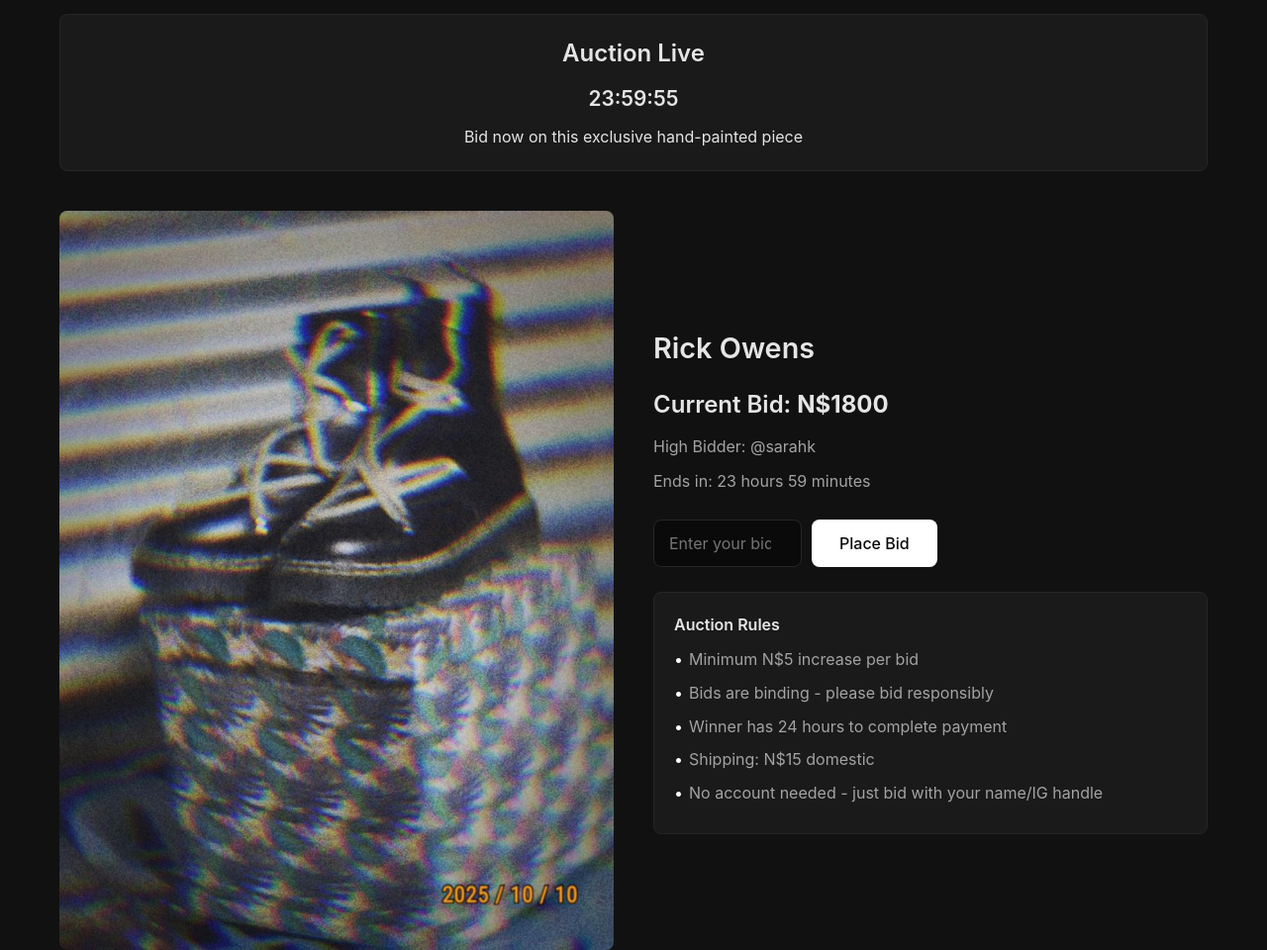
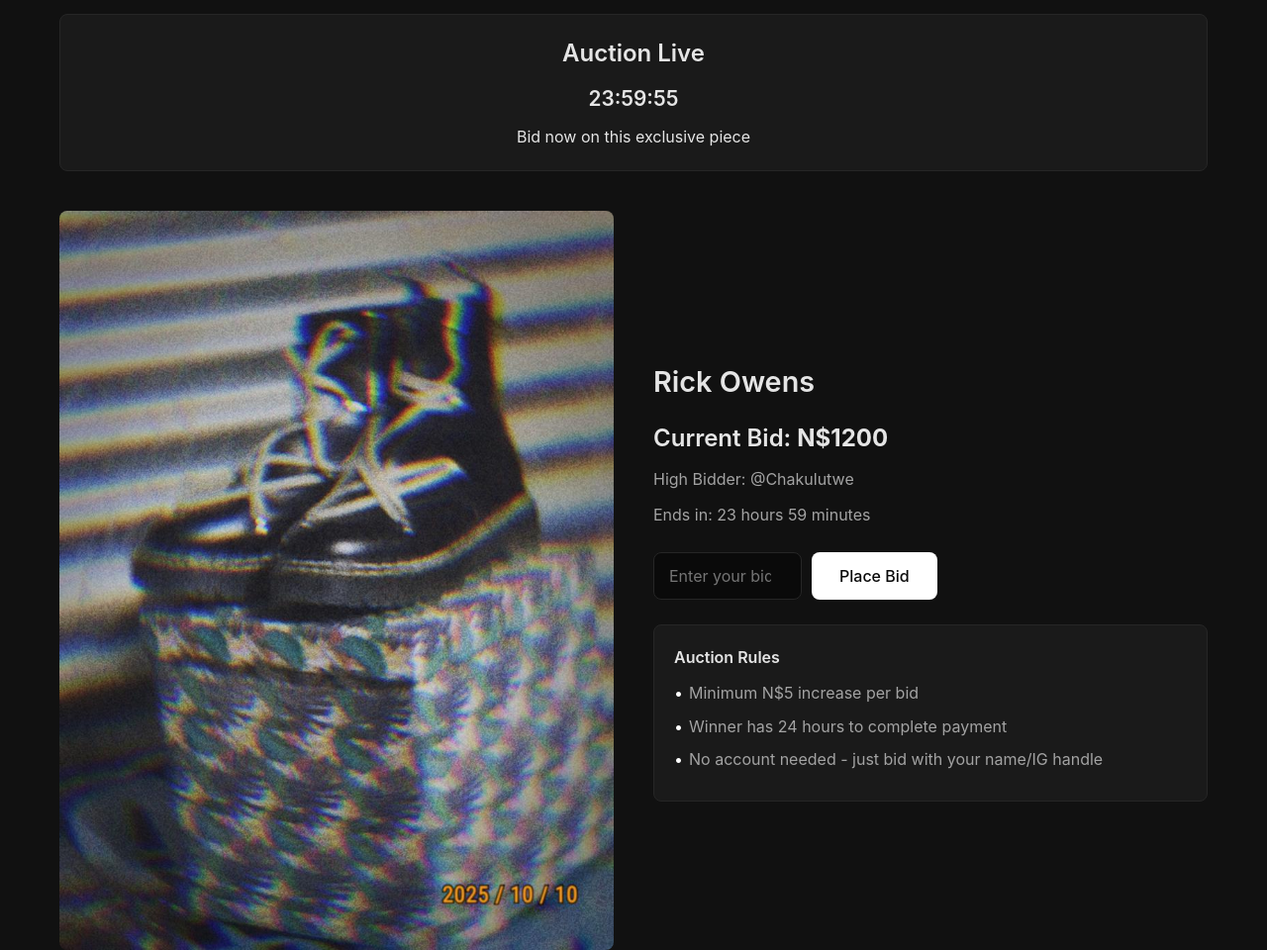
Before and after one commit to kvn41171-dev/customPieces, a plain HTML site: page customs.html in a window 1280 px wide. Shown: the part 1820-2780 px from the top of the page at 99% size. Drawn offline with Linux system fonts and the light colour scheme.

Commit message:
Update customs.html

```diff
--- a/customs.html
+++ b/customs.html
@@ -892,7 +892,7 @@
             <div class="auction-live">
                 <h2>Auction Live</h2>
                 <div class="countdown" id="auctionCountdown">24:00:00</div>
-                <p>Bid now on this exclusive hand-painted piece</p>
+                <p>Bid now on this exclusive piece</p>
             </div>
 
             <div class="auction-content">
@@ -901,8 +901,8 @@
                 </div>
                 <div class="auction-details">
                     <h3>Rick Owens</h3>
-                    <p class="current-bid">Current Bid: <strong>N$1800</strong></p>
-                    <p class="bidder">High Bidder: @sarahk</p>
+                    <p class="current-bid">Current Bid: <strong>N$1200</strong></p>
+                    <p class="bidder">High Bidder: @Chakulutwe</p>
                     <p class="time-left">Ends in: <span id="timeLeft">24 hours 00 minutes</span></p>
 
                     <div class="bid-form">
@@ -914,9 +914,7 @@
                         <h4>Auction Rules</h4>
                         <ul>
                             <li>Minimum N$5 increase per bid</li>
-                            <li>Bids are binding - please bid responsibly</li>
                             <li>Winner has 24 hours to complete payment</li>
-                            <li>Shipping: N$15 domestic</li>
                             <li>No account needed - just bid with your name/IG handle</li>
                         </ul>
                     </div>
```
